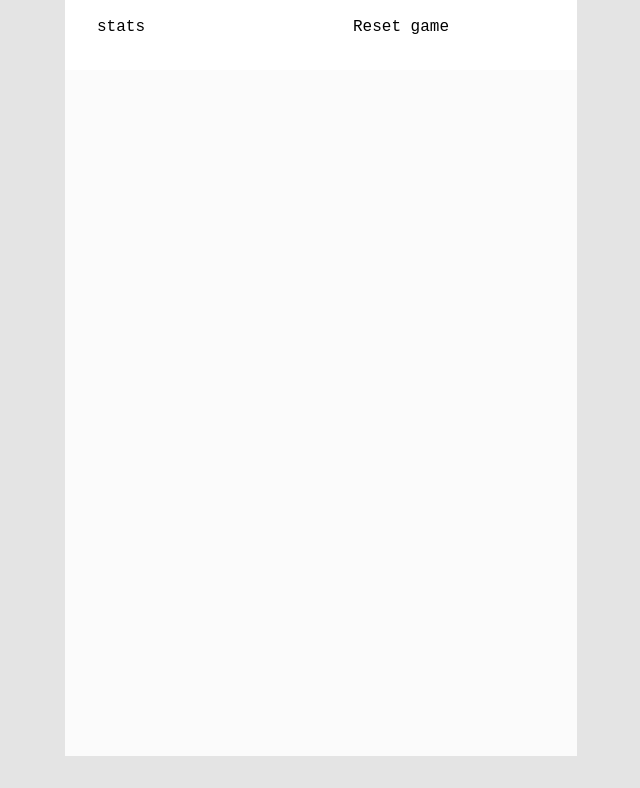
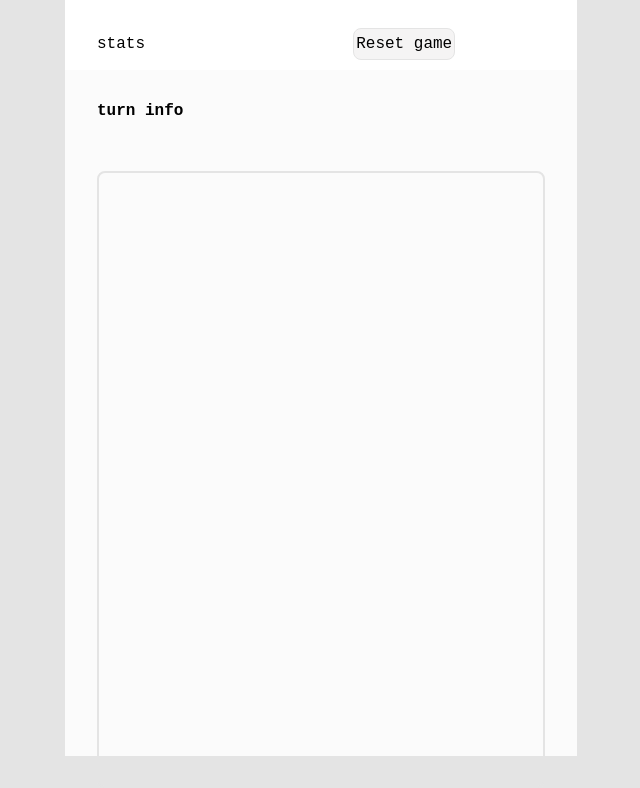
Before and after one commit to nothingBehindTheDoor/ticTacToe, a plain HTML site: page index.html in a window 1280 px wide. Shown: the part 44-832 px from the top of the page, without its empty margins (319-959 px from the left). Before the commit the page ends 800 px from the top, so only its background shows below. Drawn offline with Linux system fonts and the light colour scheme.

Commit message:
further work on ui

```diff
--- a/index.html
+++ b/index.html
@@ -10,12 +10,16 @@
     <div id="main-wrapper">
         <header>
             <h3 id="title">tic-tac-toe</h3>
-            <div id="stats">stats</div>
-            <div id="reset-btn">Reset game</div>
+            <div id="stats-container">
+                <div id="stats">stats</div>
+            </div>
+            <div id="reset-btn-container">
+                <div id="reset-btn">Reset game</div>
+            </div>
         </header>
         <main>
             <div id="game-container">
-                <h4 id="turn-info"></h4>
+                <h4 id="turn-info">turn info</h4>
                 <div id="game-container-inner">
                     <div id="0"></div>
                     <div id="1"></div>
--- a/styles.css
+++ b/styles.css
@@ -8,6 +8,7 @@ html {
     font-family: monospace;
 
     --body-background: rgb(228, 228, 228);
+    --body-background-lighter: rgb(245, 244, 244);
     --header-background: rgb(251, 251, 251);
 }
 
@@ -31,6 +32,17 @@ header {
 
     >* {
         padding: 0 0 0 2rem;
+        display: grid;
+        justify-content: left;
+        justify-items: center;
+        align-items: center;
+        align-content: center;
+    }
+
+    >*>* {
+        display: grid;
+        justify-content: center;
+        align-content: center;
     }
 }
 
@@ -39,14 +51,38 @@ main {
 }
 
 #reset-btn {
+    height: 2rem;
+    width: min(10rem, 8vw);
+    border: 1px solid var(--body-background);
+    border-radius: 8px;
+    background-color: var(--body-background-lighter);
+}
 
+#reset-btn:hover {
+    background-color: var(--body-background);
+    cursor: pointer;
 }
 
 #title {
     grid-area: 1 / 1 / 2 / 3;
-    align-content: center;
 }
 
 #stats {
     grid-area: 2 / 1 / 3 / 2;
 }
+
+/* game-container */
+
+#game-container {
+    display: grid;
+    grid-template: 1fr 9fr / 1fr;
+    height: 100%;
+    margin: 2rem;
+}
+
+#game-container-inner {
+    width: 100%;
+    padding: 1rem;
+    border: 2px solid var(--body-background);
+    border-radius: 8px;
+}
```
